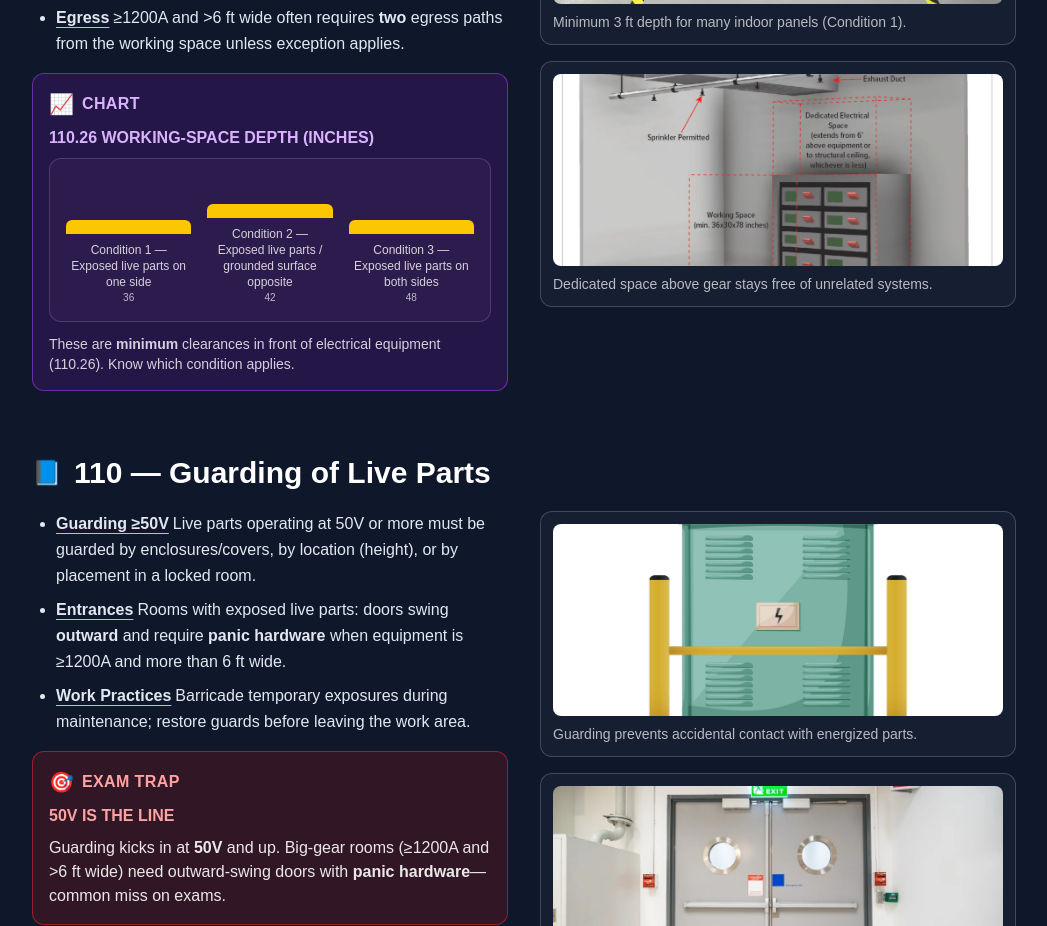
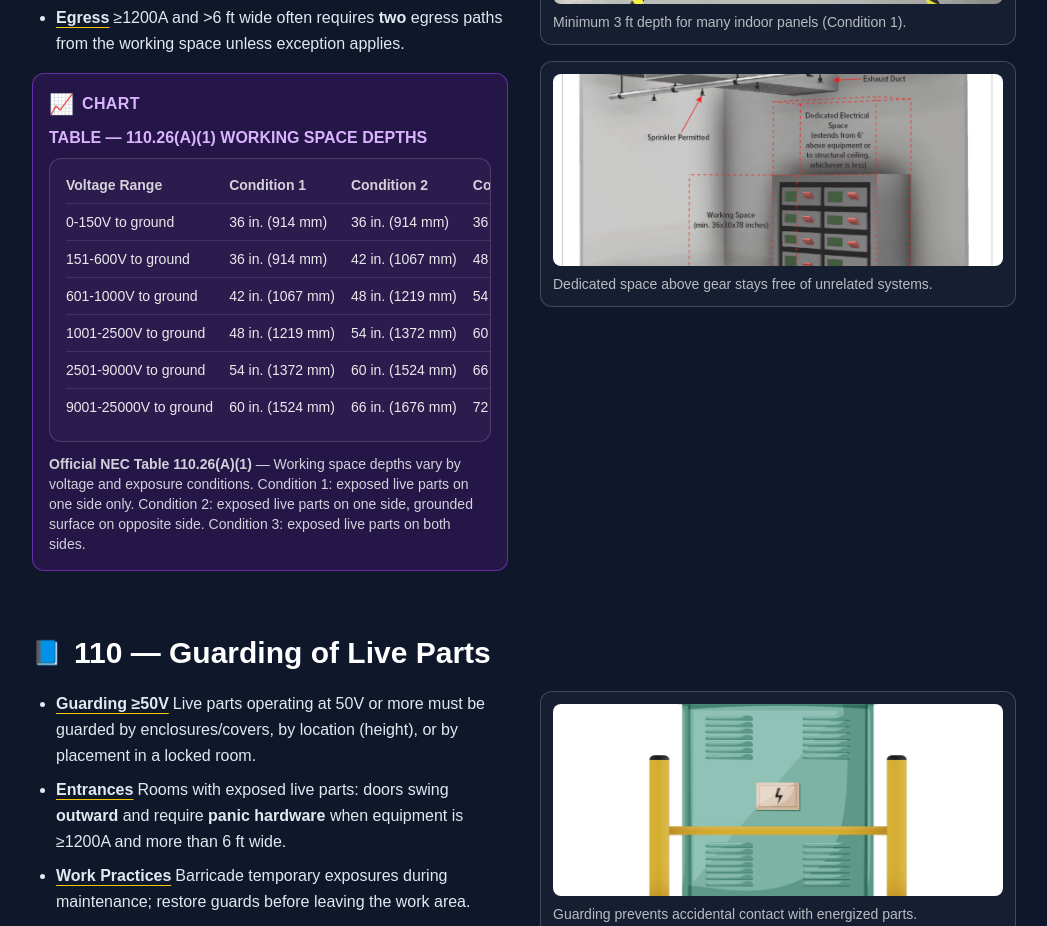
Before and after one commit to tommythorne/ohmwork-guide, a Next.js app: page /modules/module-01 in a window 1280 px wide. Shown: the part 3820-4746 px from the top of the page, without its empty margins (116-1163 px from the left). Built offline with nearby package versions, Linux system fonts and the light colour scheme.

Commit message:
fix: Restore proper 110.26 working space table with official NEC data

```diff
--- a/app/modules/module-01/content.ts
+++ b/app/modules/module-01/content.ts
@@ -231,14 +231,18 @@ const content = {
         }
       ],
       block: {
-        type: "chart",
-        title: "CHART — 110.26 WORKING-SPACE DEPTH (INCHES)",
-        chart: [
-          { label: "Condition 1 — Exposed live parts on one side", value: 36 },
-          { label: "Condition 2 — Exposed live parts / grounded surface opposite", value: 42 },
-          { label: "Condition 3 — Exposed live parts on both sides", value: 48 }
+        type: "table",
+        title: "TABLE — 110.26(A)(1) WORKING SPACE DEPTHS",
+        table: [
+          ["Voltage Range", "Condition 1", "Condition 2", "Condition 3"],
+          ["0-150V to ground", "36 in. (914 mm)", "36 in. (914 mm)", "36 in. (914 mm)"],
+          ["151-600V to ground", "36 in. (914 mm)", "42 in. (1067 mm)", "48 in. (1219 mm)"],
+          ["601-1000V to ground", "42 in. (1067 mm)", "48 in. (1219 mm)", "54 in. (1372 mm)"],
+          ["1001-2500V to ground", "48 in. (1219 mm)", "54 in. (1372 mm)", "60 in. (1524 mm)"],
+          ["2501-9000V to ground", "54 in. (1372 mm)", "60 in. (1524 mm)", "66 in. (1676 mm)"],
+          ["9001-25000V to ground", "60 in. (1524 mm)", "66 in. (1676 mm)", "72 in. (1829 mm)"]
         ],
-        body: "These are **minimum** clearances in front of electrical equipment (110.26). Know which condition applies."
+        body: "**Official NEC Table 110.26(A)(1)** — Working space depths vary by voltage and exposure conditions. Condition 1: exposed live parts on one side only. Condition 2: exposed live parts on one side, grounded surface on opposite side. Condition 3: exposed live parts on both sides."
       },
       images: [
         {
```
